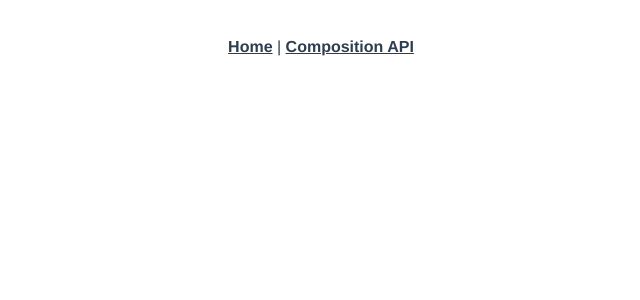
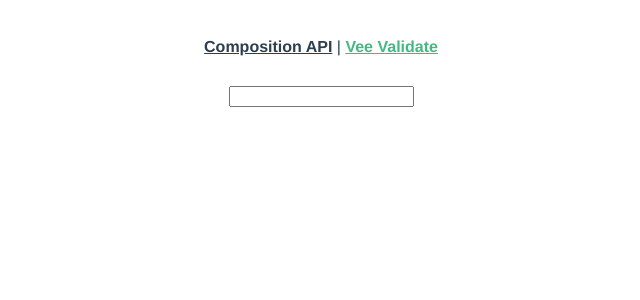
Before and after one commit to leninsheikh/vue3, a Vue app: page /vee-validate in a window 1280 px wide. Shown: the top 300 px of the page, without its empty margins (319-959 px from the left). Built offline with nearby package versions, Linux system fonts and the light colour scheme.

Commit message:
added simple  veeValidate 4 example

```diff
--- a/package.json
+++ b/package.json
@@ -9,8 +9,10 @@
   },
   "dependencies": {
     "core-js": "^3.6.5",
+    "vee-validate": "^4.1.10",
     "vue": "^3.0.0",
-    "vue-router": "^4.0.0-0"
+    "vue-router": "^4.0.0-0",
+    "yup": "^0.32.8"
   },
   "devDependencies": {
     "@vue/cli-plugin-babel": "~4.5.0",
--- a/src/App.vue
+++ b/src/App.vue
@@ -1,7 +1,7 @@
 <template>
   <div id="nav">
-    <router-link to="/">Home</router-link> |
-    <router-link to="/composition">Composition API</router-link>
+    <router-link to="/composition">Composition API</router-link> |
+    <router-link to="/vee-validate">Vee Validate</router-link>
   </div>
   <router-view/>
 </template>
--- /dev/null
+++ b/src/assets/scss/app.scss
@@ -0,0 +1,4 @@
+.vertical {
+  display: flex;
+  flex-direction: column;
+}
--- a/src/router/index.js
+++ b/src/router/index.js
@@ -1,17 +1,17 @@
 import { createRouter, createWebHistory } from 'vue-router'
-import Home from '../views/Home.vue'
 import CompositionAPI from '../views/CompositionAPI'
+import VeeValidate from "@/views/VeeValidate";
 
 const routes = [
-  {
-    path: '/',
-    name: 'Home',
-    component: Home
-  },
   {
     path: '/composition',
     name: 'composition',
     component: CompositionAPI
+  },
+  {
+    path: '/vee-validate',
+    name: 'veeValidate',
+    component: VeeValidate
   },
   {
     path: '/about',
--- a/src/views/CompositionAPI.vue
+++ b/src/views/CompositionAPI.vue
@@ -1,5 +1,5 @@
 <template>
-  <div style="display: flex; flex-direction: column">
+  <div class="vertical">
       <Ref />
       <Lifecycle />
   </div>
--- a/src/views/Home.vue
+++ /dev/null
@@ -1,13 +0,0 @@
-<template>
-  <div class="home">
-    <img alt="Vue logo" src="../assets/logo.png">
-  </div>
-</template>
-
-<script>
-// @ is an alias to /src
-
-export default {
-  name: 'Home',
-}
-</script>
--- a/src/views/VeeValidate.vue
+++ b/src/views/VeeValidate.vue
@@ -1,10 +1,23 @@
 <template>
-
+  <div class="vertical">
+      <input v-model="value" type="text" />
+      <p>{{ errorMessage }}</p>
+  </div>
 </template>
 
 <script>
+import {useField} from "vee-validate";
+import { string } from 'yup'
+
 export default {
+    setup() {
+        const { errorMessage, value } = useField('name', string().required().min(8));
 
+        return {
+            value,
+            errorMessage,
+        };
+    }
 }
 </script>
 
```
Also changed, not shown: 1 other file (tests, documents, lock files or other folders).
